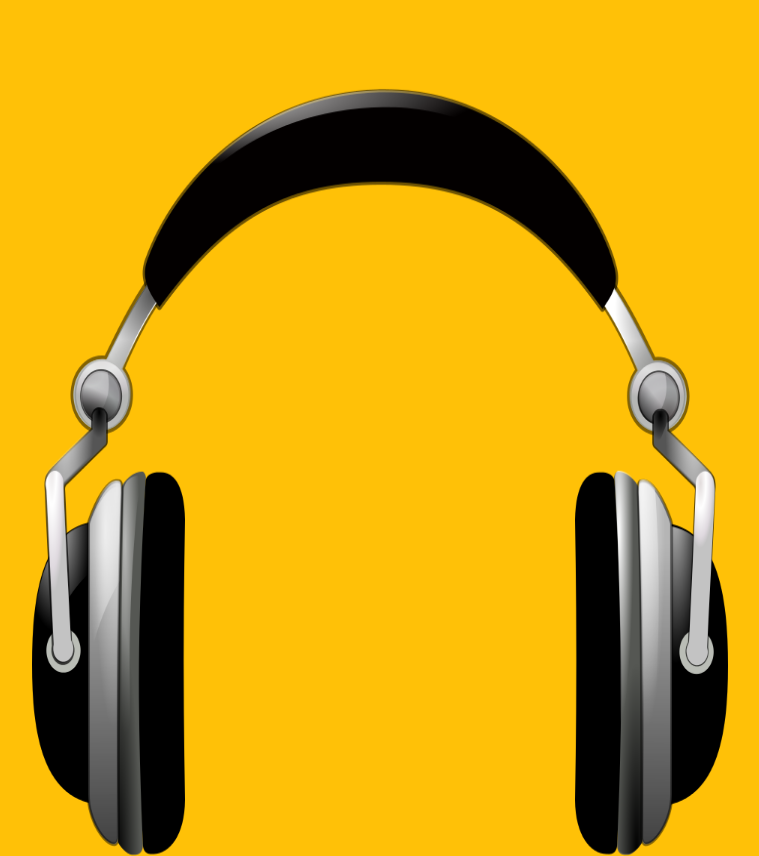
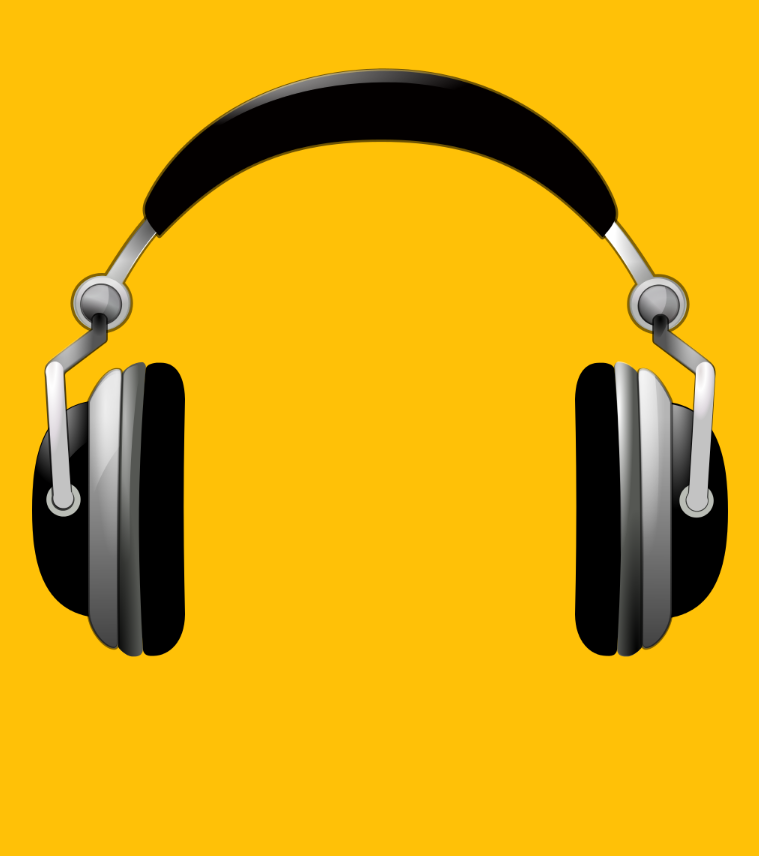
Before and after one commit to jobayer637/ledp_day11, a plain HTML site: page index.html in a window 1280 px wide. Shown: the top 856 px of the page, without its empty margins (428-1187 px from the left). Drawn offline with nearby package versions, Linux system fonts and the light colour scheme.

Commit message:
Ledp day 11 updates

```diff
--- a/index.html
+++ b/index.html
@@ -17,7 +17,7 @@
 
     <div class="">
         <div class="banner bg-warning" style="width:100%; height:1000px; background-size; cover;">
-            <img src="img/Headphone-Icon-PNG.png" alt="" height="100%" width="60%" class="float-right"
+            <img src="img/Headphone-Icon-PNG.png" alt="" width="60%" class="float-right"
                 style="margin-right: 100px;">
         </div>
 
```
